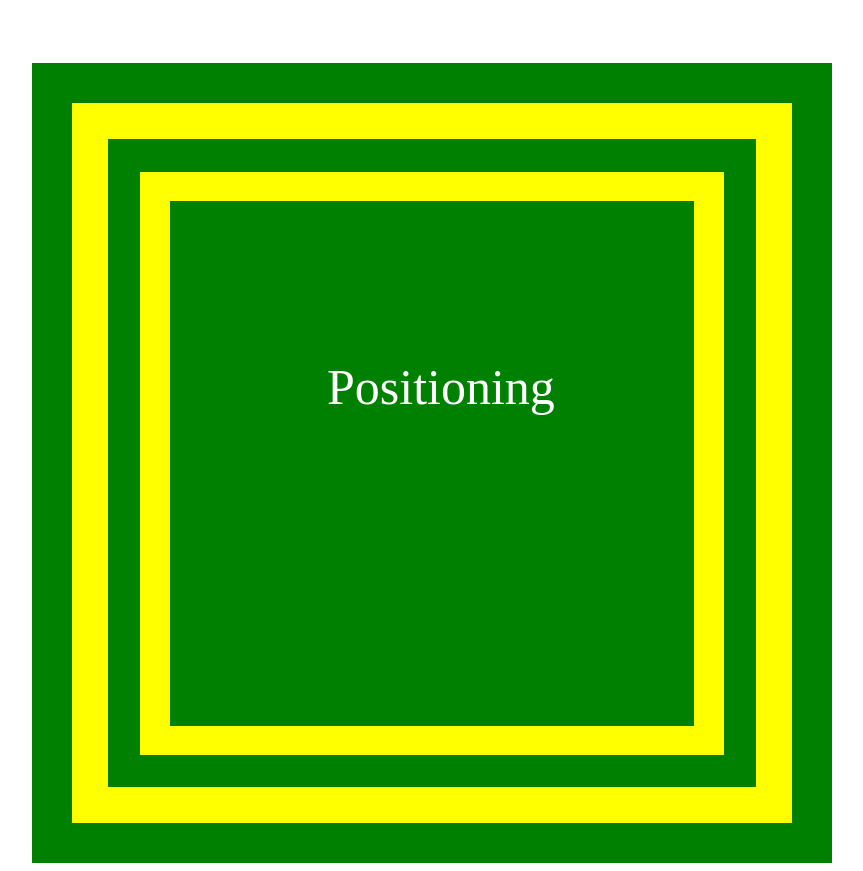
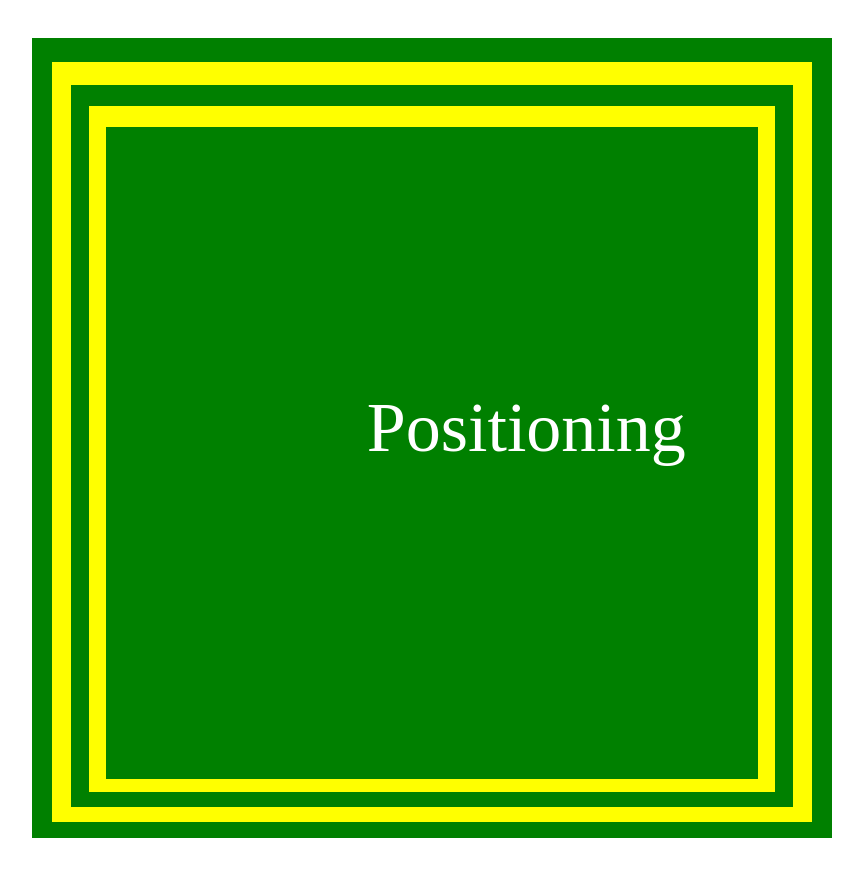
Before and after one commit to TharaaIbrahim/CSS-Exercises, a plain HTML site: page Exercise#10/index.html in a window 1280 px wide. Shown: the whole page, without its empty margins (208-1071 px from the left). After the commit the page ends 846 px from the top, so only its background shows below. Drawn offline with Linux system fonts and the light colour scheme.

Commit message:
margin editing

```diff
--- a/Exercise#10/style.css
+++ b/Exercise#10/style.css
@@ -7,47 +7,47 @@
 }
 
 .div1{
-    background-color: yellow;
-  width: 90%;
-  height: 90%;
+  background-color: yellow;
+  width: 95%;
+  height: 95%;
   margin:auto;
- margin-top: 5%;
+  margin-top: 3%;
   position:relative;
   overflow: hidden;
 }
 div{
     background-color: green;
-    width:90%;
-    height: 90%;
-   margin: auto;
-    margin-top: 5%;
+    width:95%;
+    height: 95%;
+    margin: auto;
+    margin-top: 3%;
     position: relative;
     overflow: hidden;
 }
 
 .div3{
     background-color: yellow;
-    width:90%;
-    height:90%;
+    width:95%;
+    height:95%;
     margin: auto;
-    margin-top: 5%;
+    margin-top: 3%;
     position: relative;
     overflow: hidden;
 }
 .div4{
     background-color: green;
-    width: 90%;
-    height: 90%;
+    width: 95%;
+    height: 95%;
     margin: auto;
-    margin-top: 5%;
+    margin-top: 3%;
     position: relative;
-
     overflow: hidden;
 }
 p{
     text-align: center;
     color: white;
     position: relative;
-    margin:30%;
-    font-size: 50px;
+    margin: 3%;
+    margin:40%;
+    font-size: 70px;
 }
```
